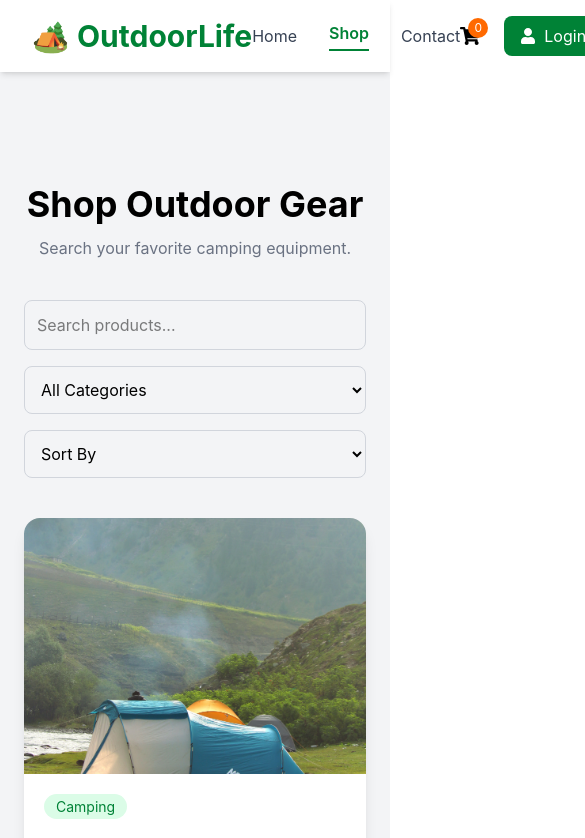
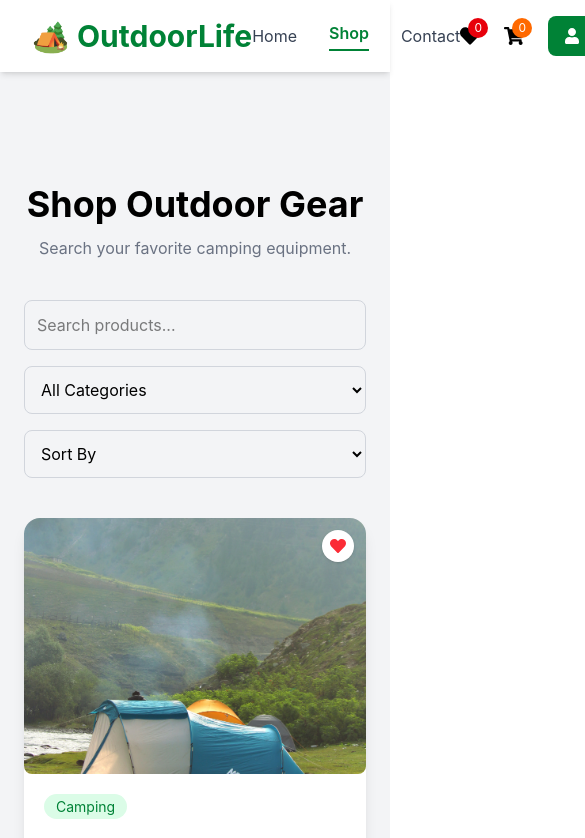
Before and after one commit to anuhya0305/OutdoorLife, a React (Vite) app: page /shop in a window 390 px wide. Shown: the top 838 px of the page, 585 px wide, since content can reach past the window. Built offline with nearby package versions, Linux system fonts and the light colour scheme; data requests are answered from the project's data file.

Commit message:
Implemented complete wishlist functionality with Redux

```diff
--- a/src/components/Home/ProductCard.jsx
+++ b/src/components/Home/ProductCard.jsx
@@ -1,15 +1,30 @@
 import { FaHeart, FaShoppingCart, FaStar } from "react-icons/fa";
 import { Link } from "react-router-dom";
+import { useDispatch } from "react-redux";
+import { addToWishlist } from "../../redux/wishlistSlice";
+
 
 const ProductCard = ({ product }) => {
+  const dispatch = useDispatch();
   return (
     <Link to={`/shop/${product.id}`}>
       <div className="bg-white rounded-2xl shadow-lg overflow-hidden hover:shadow-2xl transition duration-300">
+        <div className="relative">
+
           <img
             src={product.image}
             alt={product.name}
-        className="h-64 w-full object-cover"
+            className="w-full h-64 object-cover rounded-lg"
           />
+
+          <button
+            onClick={() => dispatch(addToWishlist(product))}
+            className="absolute top-3 right-3 bg-white p-2 rounded-full shadow hover:bg-red-100"
+          >
+            <FaHeart className="text-red-500" />
+          </button>
+
+        </div>
 
         <div className="p-5">
 
@@ -45,10 +60,6 @@ const ProductCard = ({ product }) => {
               Add
             </button>
 
-          <button className="border p-3 rounded-lg hover:bg-red-500 hover:text-white transition">
-            <FaHeart />
-          </button>
-
           </div>
 
         </div>
--- a/src/components/layout/Navbar.jsx
+++ b/src/components/layout/Navbar.jsx
@@ -19,6 +19,9 @@ const Navbar = () => {
     navigate("/login");
   };
   const cartItems = useSelector((state) => state.cart.cartItems);
+  const wishlistItems = useSelector(
+    (state) => state.wishlist.wishlistItems
+  );
   return (
     <nav className="sticky top-0 z-50 bg-white shadow-md">
       <div className="max-w-[1400px] mx-auto flex items-center justify-between px-8 py-4">
@@ -71,6 +74,16 @@ const Navbar = () => {
 
         {/* Icons */}
         <div className="flex items-center gap-6">
+          <NavLink
+            to="/wishlist"
+            className="relative hover:text-red-500 transition"
+          >
+            <FaHeart size={20} />
+
+            <span className="absolute -top-2 -right-2 bg-red-600 text-white rounded-full text-xs w-5 h-5 flex items-center justify-center">
+              {wishlistItems.length}
+            </span>
+          </NavLink>
 
           <NavLink to="/cart" className="relative hover:text-green-700 transition">
             <FaShoppingCart size={20} />
--- /dev/null
+++ b/src/pages/Wishlist/Wishlist.jsx
@@ -0,0 +1,56 @@
+import { useDispatch, useSelector } from "react-redux";
+import { removeFromWishlist } from "../../redux/wishlistSlice";
+
+const Wishlist = () => {
+  const wishlistItems = useSelector(
+    (state) => state.wishlist.wishlistItems
+  );
+
+  const dispatch = useDispatch();
+
+  return (
+    <div className="max-w-6xl mx-auto py-10 px-5">
+      <h1 className="text-3xl font-bold mb-8">
+        My Wishlist
+      </h1>
+
+      {wishlistItems.length === 0 ? (
+        <h2>Your wishlist is empty.</h2>
+      ) : (
+        <div className="grid md:grid-cols-3 gap-6">
+          {wishlistItems.map((item) => (
+            <div
+              key={item.id}
+              className="bg-white shadow rounded-lg p-4"
+            >
+              <img
+                src={item.image}
+                alt={item.name}
+                className="h-48 w-full object-cover rounded"
+              />
+
+              <h2 className="text-xl font-semibold mt-4">
+                {item.name}
+              </h2>
+
+              <p className="text-green-700 font-bold mt-2">
+                ₹{item.price}
+              </p>
+
+              <button
+                onClick={() =>
+                  dispatch(removeFromWishlist(item.id))
+                }
+                className="mt-4 bg-red-600 text-white px-4 py-2 rounded-lg"
+              >
+                Remove
+              </button>
+            </div>
+          ))}
+        </div>
+      )}
+    </div>
+  );
+};
+
+export default Wishlist;
--- a/src/redux/store.js
+++ b/src/redux/store.js
@@ -1,8 +1,10 @@
 import { configureStore } from "@reduxjs/toolkit";
 import cartReducer from "./cartSlice";
+import wishlistReducer from "./wishlistSlice";
 
 export const store = configureStore({
   reducer: {
     cart: cartReducer,
+    wishlist: wishlistReducer,
   },
 });
--- /dev/null
+++ b/src/redux/wishlistSlice.js
@@ -0,0 +1,32 @@
+import { createSlice } from "@reduxjs/toolkit";
+
+const initialState = {
+  wishlistItems: [],
+};
+
+const wishlistSlice = createSlice({
+  name: "wishlist",
+  initialState,
+  reducers: {
+    addToWishlist: (state, action) => {
+      const exists = state.wishlistItems.find(
+        (item) => item.id === action.payload.id
+      );
+
+      if (!exists) {
+        state.wishlistItems.push(action.payload);
+      }
+    },
+
+    removeFromWishlist: (state, action) => {
+      state.wishlistItems = state.wishlistItems.filter(
+        (item) => item.id !== action.payload
+      );
+    },
+  },
+});
+
+export const { addToWishlist, removeFromWishlist } =
+  wishlistSlice.actions;
+
+export default wishlistSlice.reducer;
--- a/src/routes/AppRoutes.jsx
+++ b/src/routes/AppRoutes.jsx
@@ -12,6 +12,7 @@ import Login from "../pages/Auth/Login";
 import Register from "../pages/Auth/Register";
 import ProtectedRoute from "../components/Auth/ProtectedRoute";
 import Profile from "../pages/Profile/Profile";
+import Wishlist from "../pages/Wishlist/Wishlist";
 
 
 
@@ -42,6 +43,14 @@ const AppRoutes = () => {
             </ProtectedRoute>
           }
         />
+        <Route
+          path="wishlist"
+          element={
+            <ProtectedRoute>
+              <Wishlist />
+            </ProtectedRoute>
+          }
+        />
 
 
       </Route>
```
Lines whose indentation alone changed are shown as unchanged.
